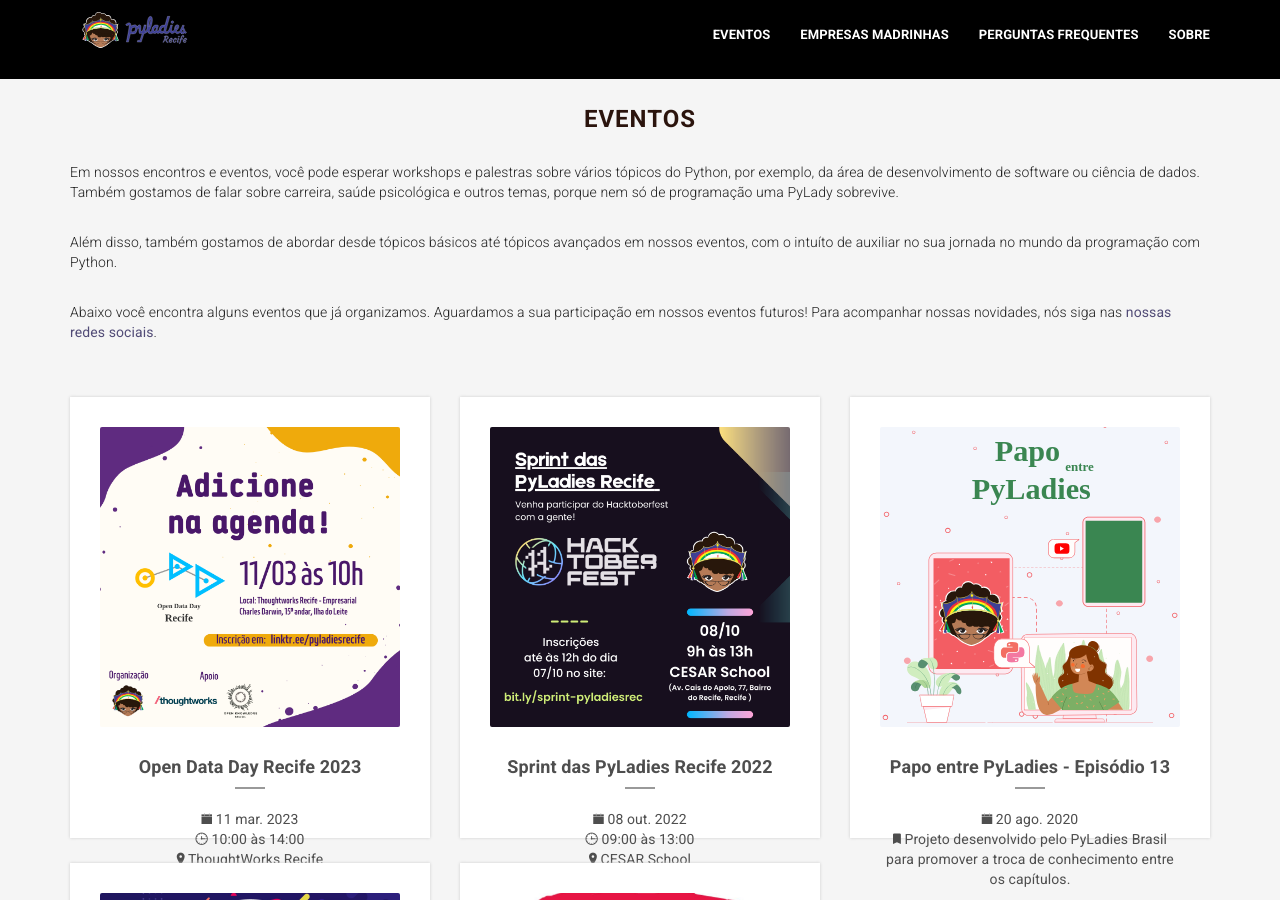
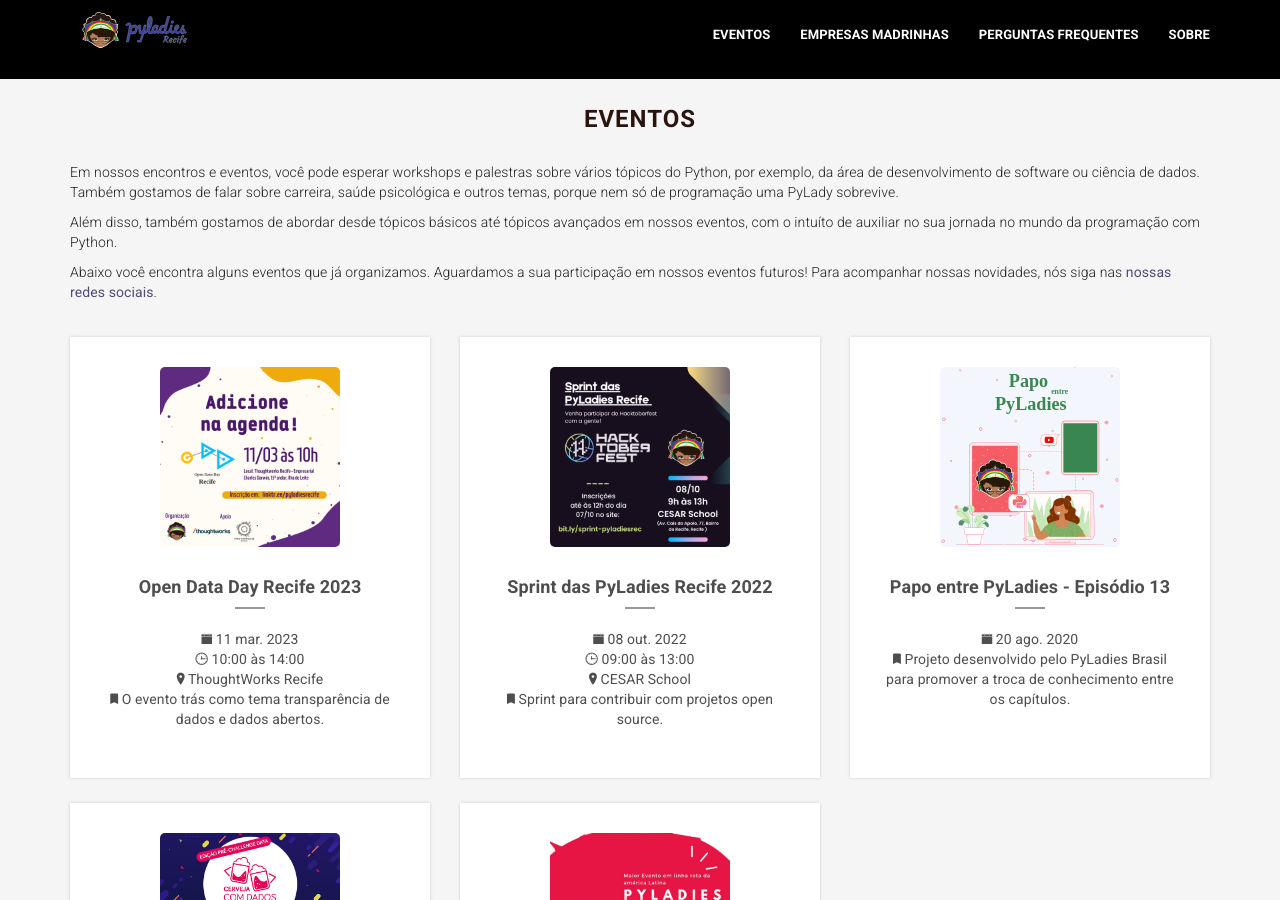
Before and after one commit to pyladiesrecife/pyladiesrecife.github.io, a Jekyll site: the page built from eventos.md, in a window 1280 px wide and 900 px high. Built offline with Jekyll 4.4.1, drawn with Linux system fonts in a browser that asks for light colours; some web fonts are replaced.

Commit message:
Atualiza css utiliza nos eventos

```diff
--- a/assets/css/main.css
+++ b/assets/css/main.css
@@ -40,6 +40,10 @@
 h5,
 h6 {
   font-weight: 700;
+}
+
+.center-text {
+  text-align: center;
 }
 
 p {
@@ -483,7 +487,9 @@
   left: 5px;
   border: 1px solid #fff;
 }
-
+.otherevents p{
+  margin: 0 0 10px;
+}
 
 /*
  * 6.7 Section: Partner
@@ -1357,19 +1363,22 @@
 
 .welcome-section {
 	background-color: #fff;
-    padding-bottom: 40px;
-    box-shadow: 0 0 3px #ccc;
-    padding: 30px;
-    margin: 25px 0 0;
-    height: 441px;
+  padding-bottom: 40px;
+  box-shadow: 0 0 3px #ccc;
+  padding: 30px;
+  margin: 25px 0 0;
+  height: 441px;
 }
 
 .welcome-section img {
-    width: 100%;
+    width: 60%;
     -webkit-border-radius: 2px;
     -moz-border-radius: 2px;
     -o-border-radius: 2px;
-    border-radius: 2px;
+    border-radius: 5px;
+    display: block;
+    margin-left: auto;
+    margin-right: auto;
 }
 
 .welcome-section h4 {
```
